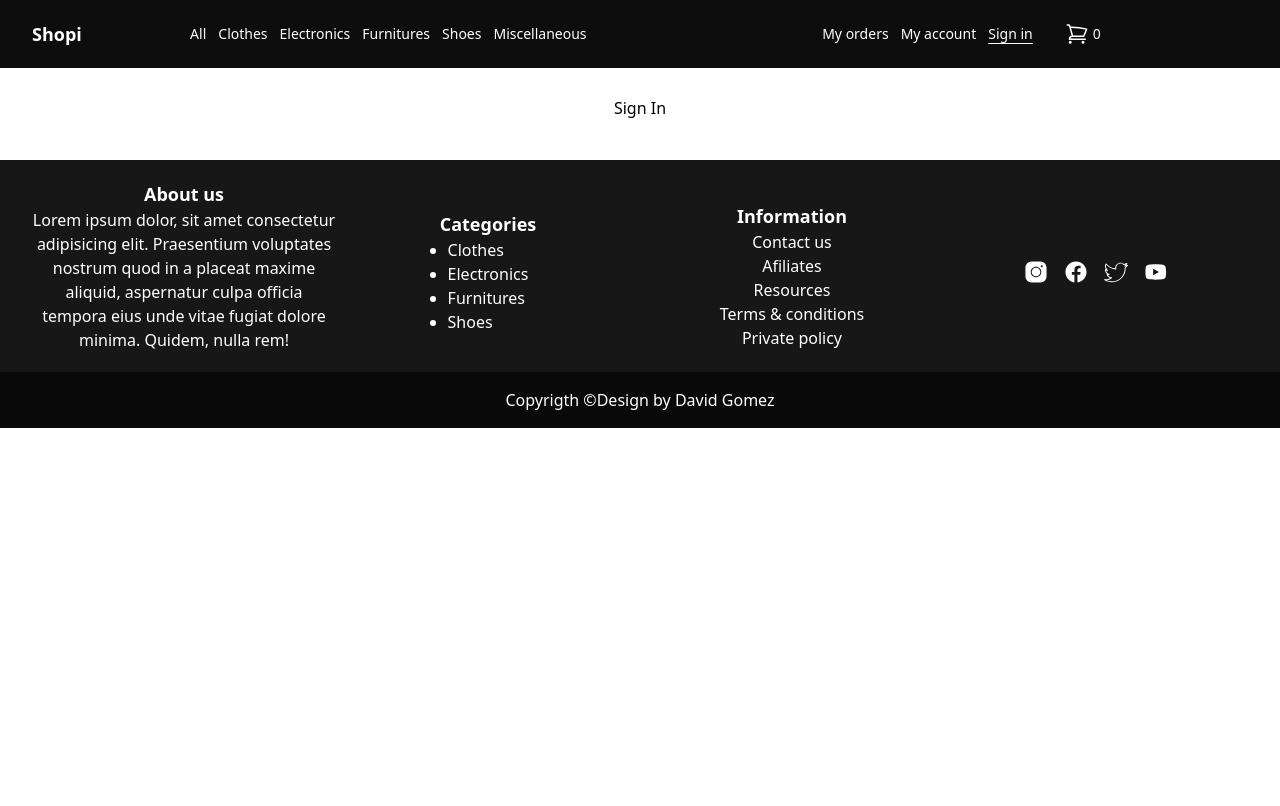
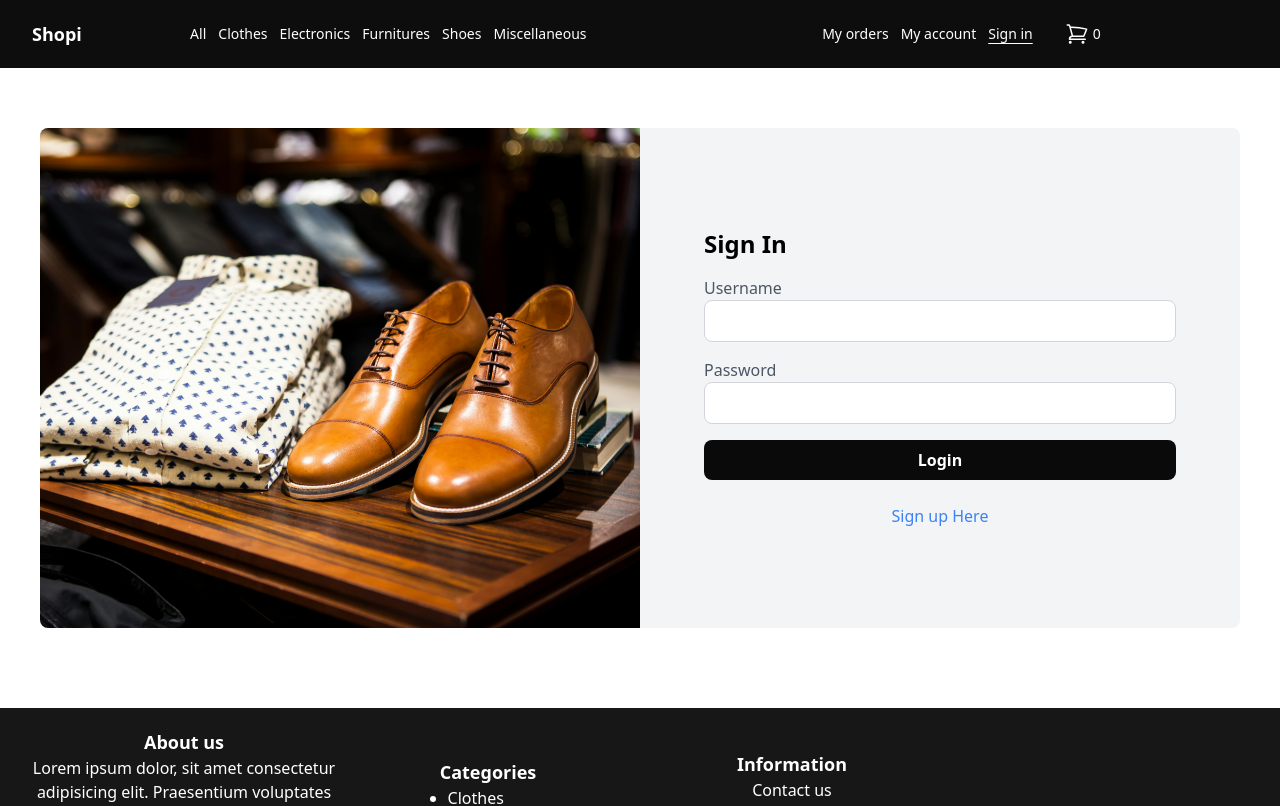
Before and after one commit to davidG199/Ecommerce-react-vite-and-tailwind, a React (Vite) app: page /signIn in a window 1280 px wide. Shown: the top 806 px of the page. Built offline with nearby package versions, Linux system fonts and the light colour scheme; no server answers.

Commit message:
add SignIn page and fixes footer styles

```diff
--- a/src/components/Footer/Footer.jsx
+++ b/src/components/Footer/Footer.jsx
@@ -2,13 +2,14 @@ import instagram from "../../../public/instagram.svg";
 import facebook from "../../../public/facebook.svg";
 import twitter from "../../../public/twitter.svg";
 import youtube from "../../../public/youtube.svg";
+import Layout from "../layout";
 
 function footer() {
   return (
-    <footer className=" bg-neutral-900 text-white pt-5  w-full">
+    <footer className=" bg-neutral-900 text-white pt-5  w-full mt-10 relative bottom-0 -z-1">
       <div className="grid grid-cols-1 sm:grid-cols-2 md:grid-cols-4 px-8">
         <div className="flex flex-col justify-center items-center ">
-          <a href="#" className='font-semibold text-lg'>About us </a>
+          <a href="" className='font-semibold text-lg'>About us </a>
           <p className="font-light text-center">
             Lorem ipsum dolor, sit amet consectetur adipisicing elit.
             Praesentium voluptates nostrum quod in a placeat maxime aliquid,
@@ -17,41 +18,41 @@ function footer() {
           </p>
         </div>
         <div className="flex flex-col justify-center items-center mt-3">
-          <a href="#" className='font-semibold text-lg'>Categories </a>
+          <a href="" className='font-semibold text-lg'>Categories </a>
           <ul className=' list-disc font-light'>
             <li>
-              <a href="#">Clothes</a>
+              <a href="">Clothes</a>
             </li>
             <li>
-              <a href="#">Electronics </a>
+              <a href="">Electronics </a>
             </li>
             <li>
-              <a href="#">Furnitures</a>
+              <a href="">Furnitures</a>
             </li>
             <li>
-              <a href="#">Shoes</a>
+              <a href="">Shoes</a>
             </li>
           </ul>
         </div>
         <div className="flex flex-col justify-center items-center mt-5 font-light">
           <p className='font-semibold text-lg'>Information</p>
-          <a href="#">Contact us </a>
-          <a href="#">Afiliates </a>
-          <a href="#">Resources </a>
-          <a href="#">Terms & conditions </a>
-          <a href="#">Private policy </a>
+          <a href="">Contact us </a>
+          <a href="">Afiliates </a>
+          <a href="">Resources </a>
+          <a href="">Terms & conditions </a>
+          <a href="">Private policy </a>
         </div>
         <div className="flex flex-row justify-center items-center mt-3 gap-4">
-          <a href="#">
+          <a href="">
             <img src={instagram} alt="icon-instagram" className="w-6 h-6" />
           </a>
-          <a href="#">
+          <a href="">
             <img src={facebook} alt="icon-facebook" className="w-6 h-6" />
           </a>
-          <a href="#">
+          <a href="">
             <img src={twitter} alt="icon-twitter" className="w-6 h-6" />
           </a>
-          <a href="#">
+          <a href="">
             <img src={youtube} alt="icon-yotube" className="w-6 h-6" />
           </a>
         </div>
--- a/src/components/layout/index.jsx
+++ b/src/components/layout/index.jsx
@@ -1,6 +1,6 @@
 const Layout  =( {children}) => {
     return (
-        <div className='flex flex-col items-center mt-24 mb-10'>
+        <div className='flex flex-col items-center mt-16 mb-10'>
             {children}
         </div>
     )
--- a/src/components/productDetail/index.jsx
+++ b/src/components/productDetail/index.jsx
@@ -7,15 +7,17 @@ const ProductDetail = () => {
   const { images, title, price, description } = { ...context.productToShow };
 
   return (
+    <div>
+      {context.isProductDetailOpen && (
+        <div className='fixed inset-0 bg-black bg-opacity-50 -z-1'></div>
+      )}
+
     <aside
       className={`${
         context.isProductDetailOpen ? "flex" : "hidden"
-      } w-[360px] h-[calc(100vh-60px)] flex-col fixed right-0 top-[68px] bg-gray-50 rounded-lg`}
+      } w-[360px] h-[calc(100vh-60px)] flex-col fixed right-0 top-[68px] bg-gray-50 rounded-lg z-10`}
     >
-      {/* <div className='flex justify-between items-center px-6 py-3'>
-        <h2 className=' font-medium text-xl'>Details</h2>
 
-      </div> */}
       <figure className=" w-full h-96 relative">
         <img className="aspect-video h-full" src={images} alt={title} />
         <div>
@@ -39,7 +41,8 @@ const ProductDetail = () => {
         <span className="font-light text-sm">{description}</span>
       </div>
     </aside>
-  );
+    </div>
+  )
 };
 
 export default ProductDetail;
--- a/src/pages/App/index.jsx
+++ b/src/pages/App/index.jsx
@@ -1,20 +1,21 @@
-import { Route,BrowserRouter, Routes } from 'react-router-dom'
-import { ShoppingCartProvider } from '../../context'
-import MyOrder from '../myOrder'
-import MyOrders from '../myOrders'
-import NotFound from '../notFound'
-import SignIn from '../signIn'
-import MyAccount from '../myAccount'
-import Home from '../home'
-import Navbar from '../../components/navbar'
-import CheckoutSideMenu from '../../components/checkoutSideMenu'
-import Footer from '../../components/Footer/Footer'
-import '../../assets/App.css'
+import { Route, BrowserRouter, Routes } from "react-router-dom";
+import { ShoppingCartProvider } from "../../context";
+import MyOrder from "../myOrder";
+import MyOrders from "../myOrders";
+import NotFound from "../notFound";
+import SignIn from "../signIn";
+import MyAccount from "../myAccount";
+import Home from "../home";
+import Navbar from "../../components/navbar";
+import CheckoutSideMenu from "../../components/checkoutSideMenu";
+import Footer from "../../components/Footer/Footer";
+import "../../assets/App.css";
+import Layout from "../../components/layout";
 
 const AppRoutes = () => (
   <Routes>
-    <Route path="/" element={<Home title={null}/>} />
-    <Route path="/clothes" element={<Home title="Clothes"/>} />
+    <Route path="/" element={<Home title={null} />} />
+    <Route path="/clothes" element={<Home title="Clothes" />} />
     <Route path="/electronics" element={<Home title="Electronics" />} />
     <Route path="/furnitures" element={<Home title="Furniture" />} />
     <Route path="/shoes" element={<Home title="Shoes" />} />
@@ -29,18 +30,19 @@ const AppRoutes = () => (
   </Routes>
 );
 
-
 const App = () => {
   return (
     <ShoppingCartProvider>
-    <BrowserRouter>
-      <AppRoutes/>
-      <Navbar/>
-      <CheckoutSideMenu/>
-      <Footer/>
-    </BrowserRouter>
+      <BrowserRouter>
+        <Layout>
+          <AppRoutes />
+          <Navbar />
+          <CheckoutSideMenu />
+        </Layout>
+        <Footer />
+      </BrowserRouter>
     </ShoppingCartProvider>
-  )
-}
+  );
+};
 
-export default App
+export default App;
--- a/src/pages/myOrder/index.jsx
+++ b/src/pages/myOrder/index.jsx
@@ -14,11 +14,11 @@ function MyOrder() {
 
   return (
     <Layout>
-      <div className="flex items-center w-80 relative justify-center mb-6">
+      <div className="flex items-center w-80 relative justify-center mb-5">
         <Link to="/my-orders" className="absolute left-0">
           <ChevronLeftIcon className="h-6 w-6 text-black cursor-pointer" />
         </Link>
-        <h1 className='font-medium'>My Order</h1>
+        <h1 className='font-medium text-lg'>My Order</h1>
       </div>
       <div className="flex flex-col w-80 justify-center">
         {context.order?.[index]?.products.map((product) => (
--- a/src/pages/myOrders/index.jsx
+++ b/src/pages/myOrders/index.jsx
@@ -12,7 +12,7 @@ function MyOrders() {
       <div className="flex items-center w-80 relative justify-center">
         <h1 className="mb-5 font-bold text-2xl">MyOrders</h1>
       </div>
-      <div>
+      <div className='mb-24'>
         {context.order.map((order, index) => (
           <Link key={index} to={`/my-orders/${index}`}>
             <OrdersCard
--- /dev/null
+++ b/src/pages/register/index.jsx
@@ -0,0 +1,12 @@
+import Layout from "../../components/layout"
+
+function Register() {
+
+    return (
+
+      <Layout>NotFound</Layout>
+
+    )
+  }
+
+  export default Register
--- a/src/pages/signIn/index.jsx
+++ b/src/pages/signIn/index.jsx
@@ -1,12 +1,62 @@
-import Layout from "../../components/layout"
+import Layout from '../../components/layout';
+import SignInImg from '../../../public/signInImg.jpg'
 
 function SignIn() {
+  return (
+    <Layout>
+      <div className='px-10'>
+        <div class='bg-gray-100 flex justify-center items-center h-[500px] rounded-lg'>
+          <div class='w-1/2 h-full hidden lg:block rounded-l-lg aspect-video'>
+            <img
+              src={SignInImg}
+              alt='img-signIn'
+              class='object-cover w-full h-full rounded-l-lg'
+            />
+          </div>
+          <div class='lg:py-10 lg:px-16 sm:py-8 sm:px-32 p-8 w-full lg:w-1/2'>
+            <h1 class='text-2xl font-semibold mb-4'>Sign In</h1>
+            <form action='#' method=''>
+              <div class='mb-4'>
+                <label for='username' class='block text-gray-600'>
+                  Username
+                </label>
+                <input
+                  type='text'
+                  id='username'
+                  name='username'
+                  class='w-full border border-gray-300 rounded-lg py-2 px-3 focus:outline-none focus:border-gray-800'
+                  autocomplete='off'
+                />
+              </div>
+              <div class='mb-4'>
+                <label for='password' class='block text-gray-600'>
+                  Password
+                </label>
+                <input
+                  type='password'
+                  id='password'
+                  name='password'
+                  class='w-full border border-gray-300 rounded-lg py-2 px-3 focus:outline-none focus:border-gray-800'
+                  autocomplete='off'
+                />
+              </div>
+              <button
+                type='submit'
+                class=' bg-neutral-950 hover:bg-neutral-900 text-white font-semibold rounded-lg py-2 px-4 w-full'
+              >
+                Login
+              </button>
+            </form>
+            <div class='mt-6 text-blue-500 text-center'>
+              <a href='#' class='hover:underline'>
+                Sign up Here
+              </a>
+            </div>
+          </div>
+        </div>
+      </div>
+    </Layout>
+  );
+}
 
-    return (
-
-      <Layout>Sign In</Layout>
-
-    )
-  }
-
-  export default SignIn
+export default SignIn;
```
Also changed, not shown: public/signInImg.jpg (added).
